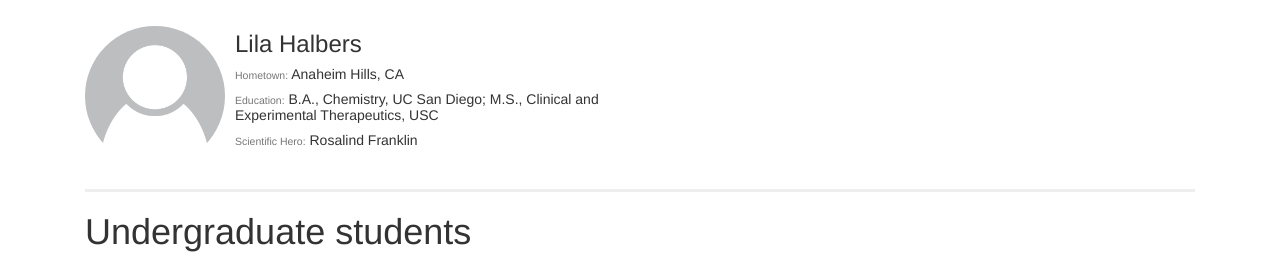
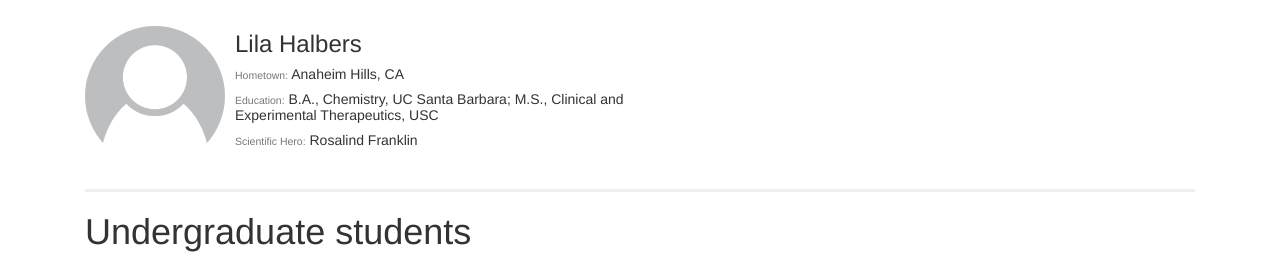
Before and after one commit to c-bun/Prescher-Lab-Site, a Jekyll site: the page built from the-group.html, in a window 1280 px wide and 900 px high, scrolled down 1805 px. Shown: the part 169-443 px from the top of the window. Built offline with Jekyll 4.4.1, drawn with Linux system fonts in a browser that asks for light colours.

Commit message:
PrescherLabSite_April2021_Update2

```diff
--- a/_data/group.csv
+++ b/_data/group.csv
@@ -62,4 +62,4 @@ Sharon,Chen,graduate,"Torrance, CA","B.A., Molecular and Cellular Biology, UC Be
 Katherine,Townsend,graduate,"Middlebury, VT","B.S., Chemistry, Bucknell University",Friedlieb Ferdinand Runge,NSF GRFP Honorable Mention (2021) ,
 Zachary,Torrey,graduate,"Salisbury, MD","B.S., Chemistry (Biochemistry Concentration), George Mason University ",Jonas Salk,,
 Alicia,Mangubat-Medina,postdoc,"Seattle, WA","B.S., Biochemistry, Western Washington University; Ph.D., Chemistry, Rice University",Carolyn Bertozzi,George Hewitt Medical Research Postdoctoral Fellow (2020),
-Lila,Halbers,graduate,"Anaheim Hills, CA","B.A., Chemistry, UC San Diego; M.S., Clinical and Experimental Therapeutics, USC",Rosalind Franklin,,
+Lila,Halbers,graduate,"Anaheim Hills, CA","B.A., Chemistry, UC Santa Barbara; M.S., Clinical and Experimental Therapeutics, USC",Rosalind Franklin,,
--- a/_posts/2021-01-19-2021-News.markdown
+++ b/_posts/2021-01-19-2021-News.markdown
@@ -5,6 +5,7 @@ categories: group_update
 ---
 
 #### March 2021
+- Undergraduate researcher Landon Taylor has accepted Boston College's offer of admission to graduate school! Congrats Landon!
 - Undergraduate alumna Elena Helm will be attending graduate school at NYU. Congratulations!
 - Lila Halbers officially joins the lab! Welcome!
 - Our report of a rapid, multicomponent imaging platform was published in [ACS Chemical Biology](https://pubs.acs.org/doi/full/10.1021/acschembio.0c00959). Congrats!
```
